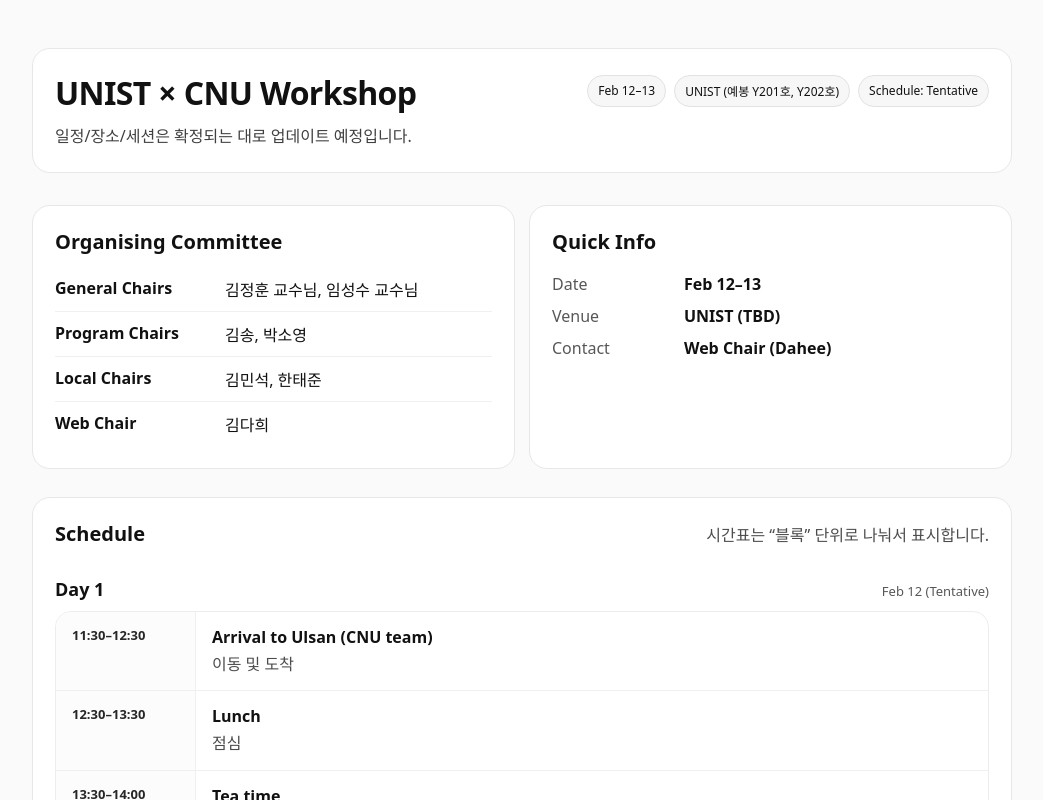
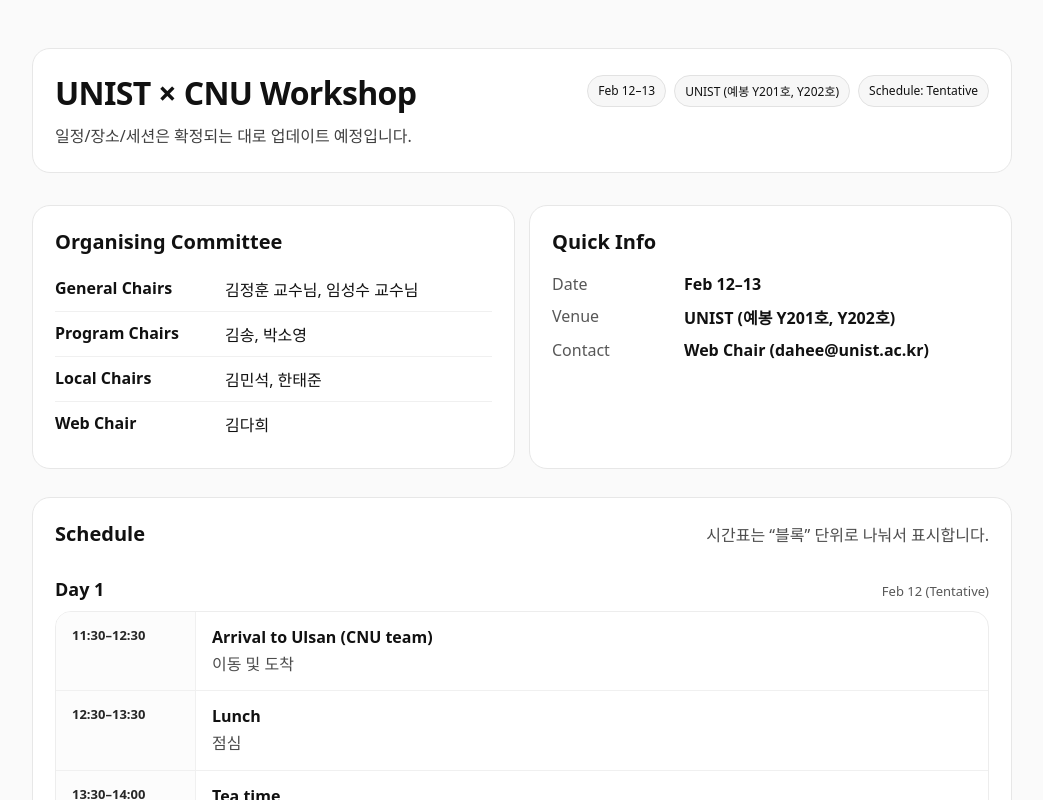
Before and after one commit to unist-cnu/unist-cnu.github.io, a React (Vite) app: page / in a window 1280 px wide. Shown: the top 800 px of the page, without its empty margins (118-1161 px from the left). Built offline with nearby package versions, Linux system fonts and the light colour scheme.

Commit message:
Update workshop schedule

```diff
--- a/src/App.jsx
+++ b/src/App.jsx
@@ -65,9 +65,9 @@
               <div className="k">Date</div>
               <div className="v">Feb 12–13</div>
               <div className="k">Venue</div>
-              <div className="v">UNIST (TBD)</div>
+              <div className="v">UNIST (예봉 Y201호, Y202호)</div>
               <div className="k">Contact</div>
-              <div className="v">Web Chair (Dahee)</div>
+              <div className="v">Web Chair (dahee@unist.ac.kr)</div>
             </div>
           </div>
         </section>
```
